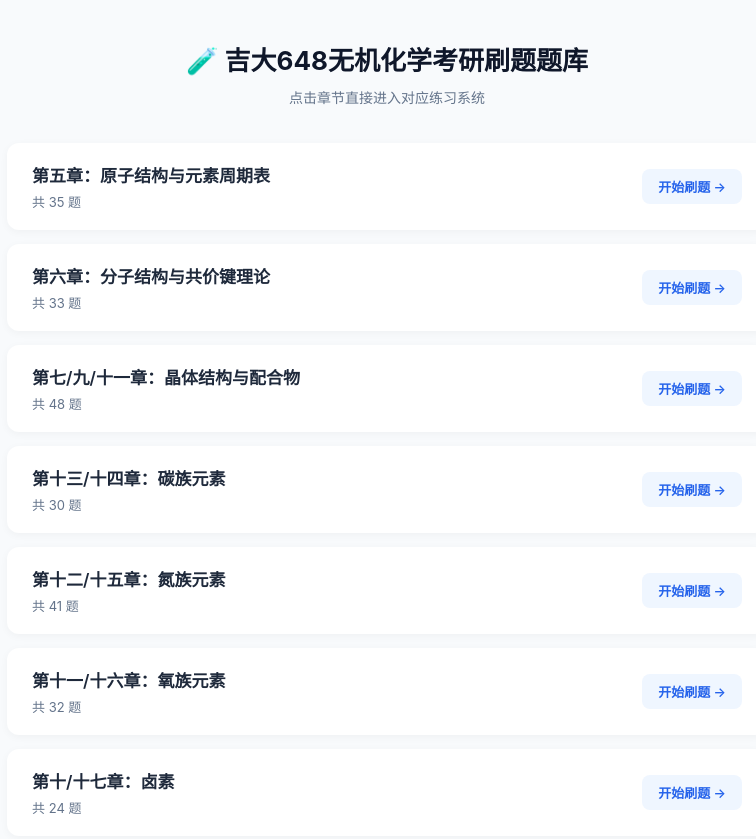
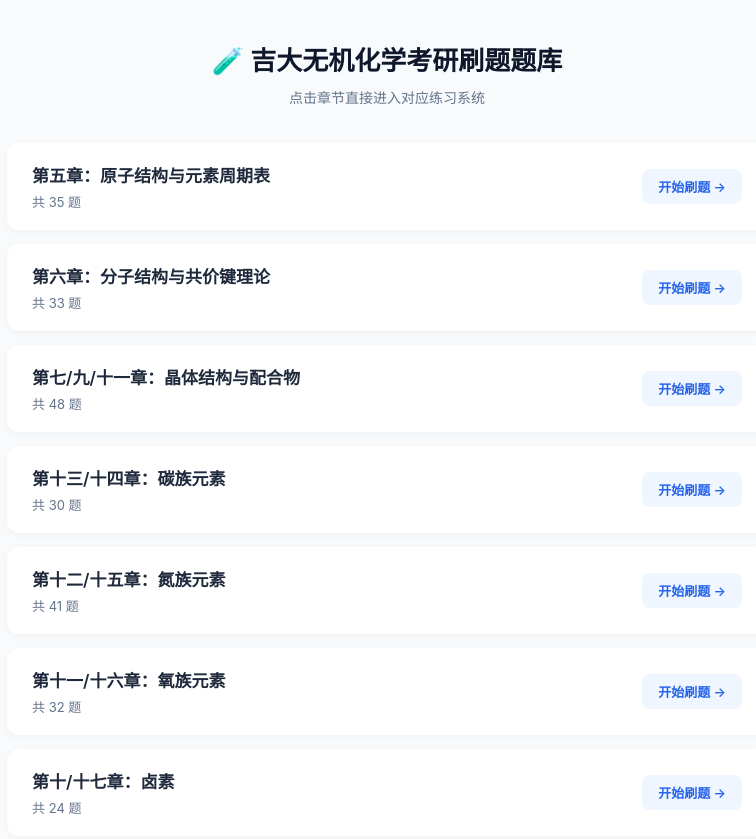
Before and after one commit to negaineko/wuji-practice, a plain HTML site: page choice.html in a window 1280 px wide. Shown: the top 839 px of the page, without its empty margins (253-1009 px from the left). Drawn offline with Linux system fonts and the light colour scheme.

Commit message:
Update title and header for chemistry question bank

```diff
--- a/choice.html
+++ b/choice.html
@@ -3,7 +3,7 @@
 <head>
     <meta charset="UTF-8">
     <meta name="viewport" content="width=device-width, initial-scale=1.0">
-    <title>吉大648无机化学考研刷题题库 - 目录</title>
+    <title>吉大无机化学考研刷题题库 - 目录</title>
     <style>
         :root {
             --bg: #f8fafc;
@@ -104,7 +104,7 @@
 
 <div class="container">
     <div class="header">
-        <h1>🧪 吉大648无机化学考研刷题题库</h1>
+        <h1>🧪 吉大无机化学考研刷题题库</h1>
         <p>点击章节直接进入对应练习系统</p>
     </div>
 
```
